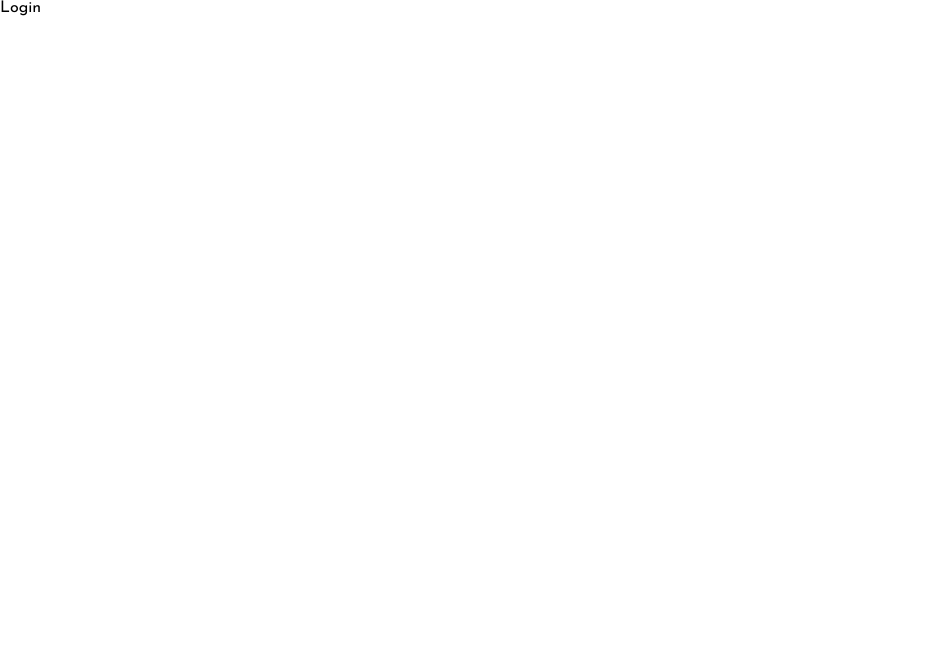
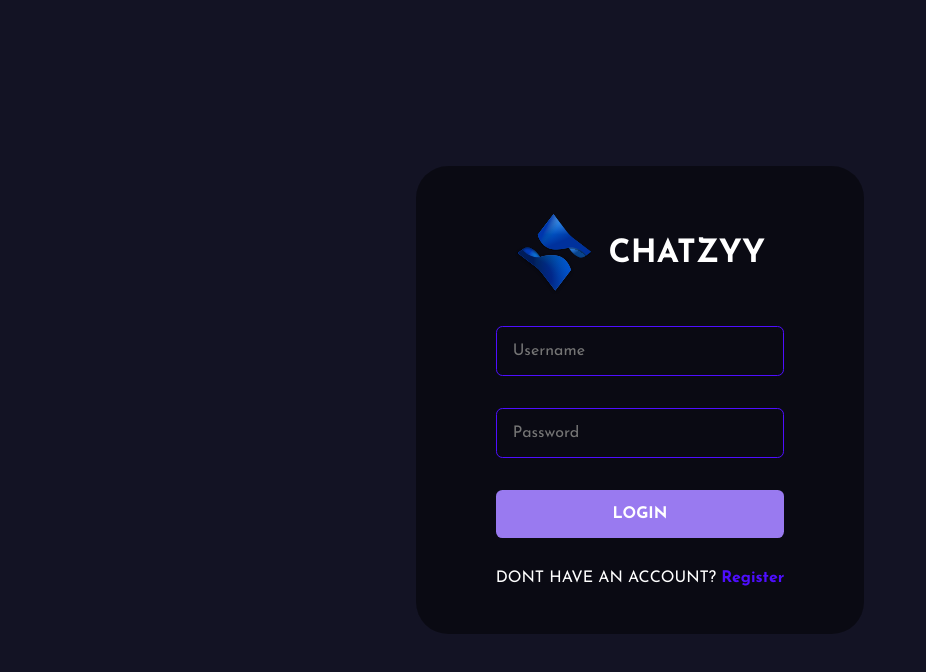
Before and after one commit to KCmean/ChatApp, a React (Create React App) app in the folder public/: page /login in a window 1280 px wide. Shown: the top 672 px of the page, without its empty margins (0-926 px from the left). Built offline with nearby package versions, Linux system fonts and the light colour scheme; the HTML template or start-up script is replaced by a standard one.

Commit message:
feat: login

```diff
--- a/public/src/App.js
+++ b/public/src/App.js
@@ -12,7 +12,7 @@
         {<Register />} />
         <Route path="/login" element=
         {<Login />} />
-        <Route path="/chat" element=
+        <Route path="/" element=
         {<Chat />} />
       </Routes>
     </BrowserRouter>
--- a/public/src/pages/Login.jsx
+++ b/public/src/pages/Login.jsx
@@ -1,9 +1,188 @@
-import React from 'react'
+import React, { useState, useEffect } from 'react'
+import styled from 'styled-components'
+import { Link, useNavigate } from 'react-router-dom'
+import Logo from '../assets/logo.svg'
+import { ToastContainer, toast } from 'react-toastify';
+import 'react-toastify/dist/ReactToastify.css'
+import axios from 'axios'
+import { loginRoute } from '../utlis/APIRoutes';
 
 function Login() {
+
+  const navigate = useNavigate();
+
+  const [values, setValues] = useState({
+    username: '',
+    password: '',
+  })
+
+  const handleChange = (event) => {
+    setValues({ ...values, [event.target.name]: event.target.value });
+  };
+
+  const toastOptions = {
+    position: "bottom-right",
+    autoClose: 8000,
+    pauseOnHover: true,
+    draggable: true,
+    theme: 'dark',
+  }
+
+
+  useEffect(() => {
+    if(localStorage.getItem("chat-app-user")){
+      navigate('/');
+    }
+  },[]);
+
+
+  const handleSubmit = async (event) => {
+    event.preventDefault();
+    if (handleValidation()) {
+      const { username, password } = values;
+      const { data } = await axios.post(loginRoute, {
+        username,
+        password
+      });
+      if (data.status === false) {
+        toast.error(
+          data.message,
+          toastOptions
+        );
+      }
+      if (data.status === true) {
+        localStorage.setItem('chat-app-user', JSON.stringify(data.user));
+        navigate('/chat');
+      }
+
+    }
+  };
+
+  const handleValidation = () => {
+    const { password, username } = values;
+    if (password === "") {
+      toast.error(
+        "Username and password required",
+        toastOptions
+
+      );
+      return false;
+    }
+    else if (username === "") {
+      toast.error(
+        "Username and password required",
+        toastOptions
+      );
+      return false;
+    }
+    return true;
+  };
+
+
   return (
-    <div>Login</div>
+    <>
+      <FontContainer>
+        <form onSubmit={(event) => handleSubmit(event)}>
+          <div className='brand'>
+            <img src={Logo} alt="Logo" />
+            <h1>chatzyy</h1>
+          </div>
+          <input
+            type="text"
+            placeholder='Username'
+            name='username'
+            onChange={(e) => handleChange(e)}
+            min="3"
+          />
+          <input
+            type="password"
+            placeholder='Password'
+            name='password'
+            onChange={(e) => handleChange(e)}
+          />
+
+          <button type="submit">Login</button>
+          <span>Dont have an account? <Link to='/register'>Register</Link></span>
+
+        </form>
+      </FontContainer>
+
+      <ToastContainer />
+
+    </>
   )
 }
 
-export default Login
+const FontContainer = styled.div`
+  height: 100vh;
+  width: 100vw;
+  display: flex;
+  flex-direction: column;
+  justify-content:center;
+  gap: 1rem;
+  align-items: center;
+  background-color: #131324;
+  .brand{
+    display: flex;
+    align-items: center;
+    gap: 1rem;
+    justify-content: center;
+    img{
+      height: 5rem;
+    }
+    h1{
+      color: #fff;
+      text-transform: uppercase;
+    }
+  }
+    form{
+      display: flex;
+      flex-direction: column;
+      gap: 2rem;
+      background-color: #00000076;
+      border-radius: 2rem;
+      padding: 3rem 5rem;
+    }
+    input{
+      background-color: transparent;
+      padding: 1rem;
+      border: 0.1rem solid #4e0eff;
+      border-radius: 0.4rem;
+      color: white;
+      width: 100%;
+      font-size: 1rem;
+      &:focus{
+        border: 0.1rem solid #997af0;
+        outline: none;
+      }
+    }
+    button{
+      background-color: #997af0;
+      color: #fff;
+      padding: 1rem 2rem;
+      border: none;
+      font-weight: bold;
+      cursor: pointer;
+      border-radius: 0.4rem;
+      font-size: 1rem;
+      text-transform: uppercase;
+      &:hover{
+        background-color: #4e0eff;
+        transition: 0.5s ease-in-out;
+      }
+    }
+    span{
+      color: #fff;
+      text-transform: uppercase;
+      a{
+        color: #4e0eff;
+        text-decoration: none;
+        text-transform: none;
+        font-weight: bold;
+
+      }
+    }
+
+`;
+
+export default Login;
--- a/public/src/pages/Register.jsx
+++ b/public/src/pages/Register.jsx
@@ -5,7 +5,7 @@
 import { ToastContainer, toast } from 'react-toastify';
 import 'react-toastify/dist/ReactToastify.css'
 import axios from 'axios'
-import { registerRoute } from '../utlis/APIRoutes';
+import { loginRoute } from '../utlis/APIRoutes';
 
 function Register() {
 
@@ -17,6 +17,13 @@
     password: '',
     confirmPassword: ''
   })
+
+  useEffect(() => {
+    if(localStorage.getItem("chat-app-user")){
+      navigate('/');
+    }
+  },[]);
+
 
   const handleChange = (event) => {
     setValues({ ...values, [event.target.name]: event.target.value });
@@ -33,9 +40,8 @@
   const handleSubmit = async (event) => {
     event.preventDefault();
     if (handleValidation()) {
-      console.log("in validation", registerRoute);
       const { username, email, password } = values;
-      const { data } = await axios.post(registerRoute, {
+      const { data } = await axios.post(loginRoute, {
         username,
         email,
         password
@@ -52,7 +58,7 @@
         //   data.message,
         //   toastOptions
         // );
-        navigate('/chat');
+        navigate('/');
       }
 
     }
--- a/public/src/utlis/APIRoutes.js
+++ b/public/src/utlis/APIRoutes.js
@@ -1,2 +1,3 @@
-const host = "http://localhost:5000"
-export const registerRoute = `${host}/api/auth/register`
+const host = "http://localhost:5000";
+export const registerRoute = `${host}/api/auth/register`;
+export const loginRoute = `${host}/api/auth/login`;
```
